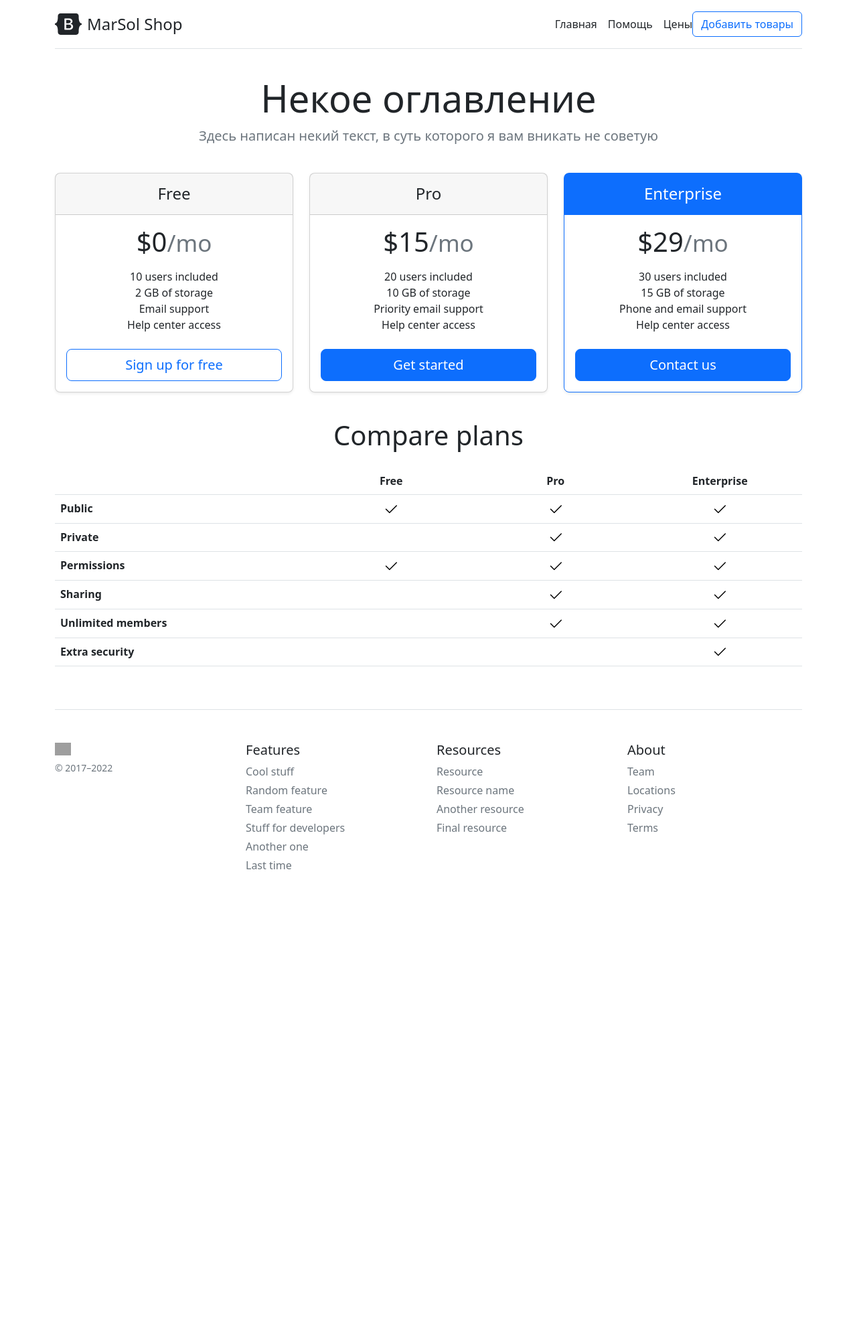
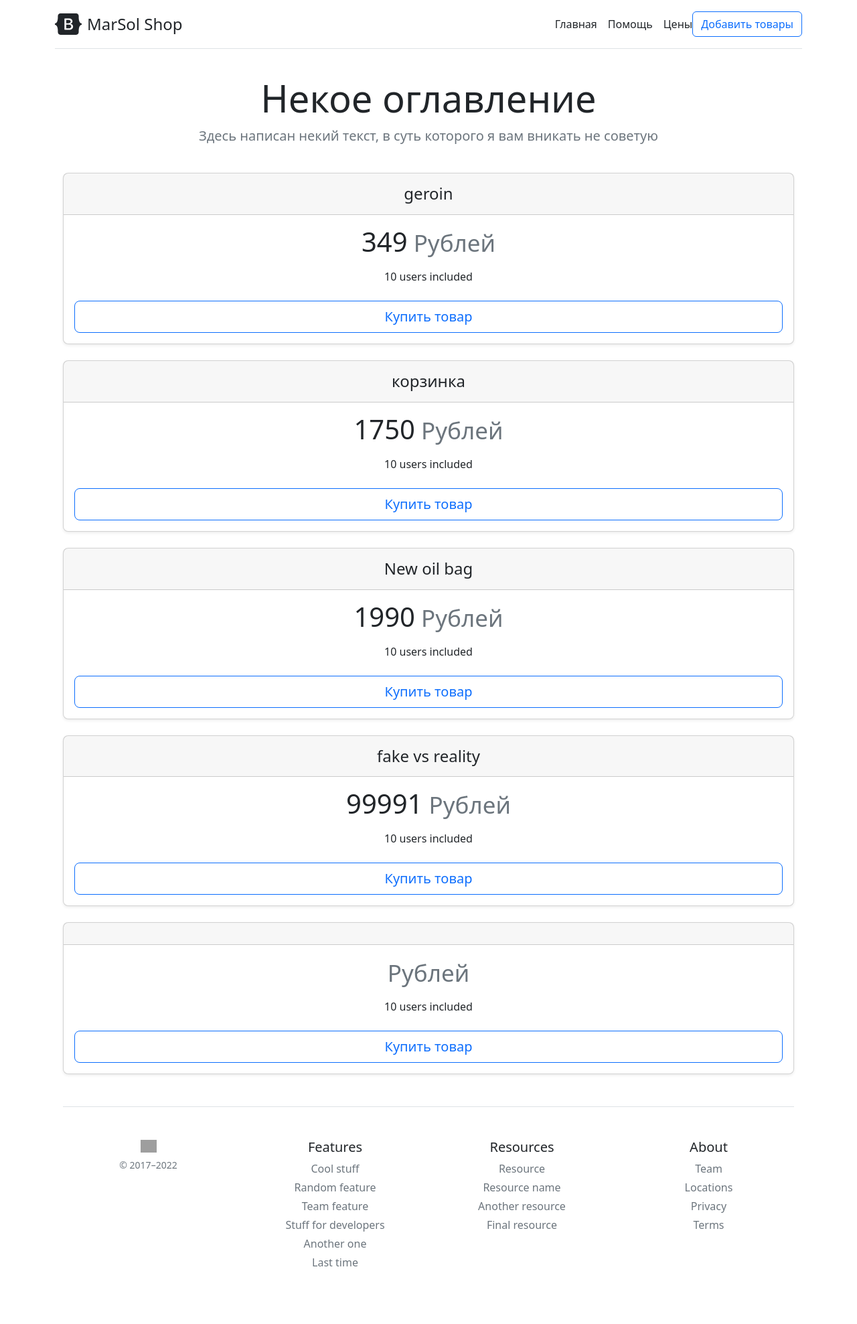
Before and after one commit to DENXXL/WebSite_MS_Shop, a Flask app: page / in a window 1280 px wide. Shown: the whole page at 67% size. Before the commit the page ends 1298 px from the top, so only its background shows below. Run offline with Flask 2, Linux system fonts and the light colour scheme; data comes from the database, SQL or seed files in the repository; both versions use the stored data as it was after the commit; lists and menus that the app fills with data are empty; grey boxes are pictures that could not be loaded.

Commit message:
update project

```diff
--- a/main.py
+++ b/main.py
@@ -1,25 +1,63 @@
-from flask import Flask, render_template
 from flask_sqlalchemy import SQLAlchemy
-
+from flask import Flask, render_template, request, redirect
+from cloudipsp import Api, Checkout
 app = Flask(__name__)
 app.config['SQLALCHEMY_DATABASE_URI'] = 'sqlite:///shop.db'
+app.config['SQLALCHEMY_TRACK_MODIFICATIONS'] = False
 db = SQLAlchemy(app)
+
 
 class Item(db.Model):
     id = db.Column(db.Integer, primary_key=True)
-    title = db.Column(db.String(50), nullable = False)
-    price = db.Column(db.Integer, nullable = False)
-    IsActive = db.Column(db.Boolean, default = True)
+    title = db.Column(db.String(50), nullable=False)
+    price = db.Column(db.Integer, nullable=False)
+    IsActive = db.Column(db.Boolean, default=True)
+
+    def __repr__(self):
+        return self.title
 
 
-@app.route("/")
+@app.route('/')
 def home():
-    return render_template("home.html")
-
-@app.route("/about_us")
-def about():
-    return render_template("about.html")
+    items = Item.query.order_by(Item.price).all()
+    return render_template('home.html', data=items)
 
 
+@app.route('/about')
+def about():
+    return render_template('about.html')
+
+
+@app.route('/buy/<int:id>')
+def item_buy(id):
+    item = Item.query.get(id)
+    api = Api(merchant_id=1396424,
+              secret_key='test')
+    checkout = Checkout(api=api)
+    data = {
+        "currency": "RUB",
+        "amount": str(item.price) + "00"
+    }
+    url = checkout.url(data).get('checkout_url')
+    return redirect(url)
+
+
+@app.route('/create', methods=['POST', 'GET'])
+def create():
+    if request.method == "POST":
+        title = request.form['title']
+        price = request.form['price']
+
+        item = Item(title=title, price=price)
+
+        try:
+            db.session.add(item)
+            db.session.commit()
+            return redirect('/')
+        except:
+            return "Ошибочка вышла :("
+    else:
+        return render_template('create.html')
+
 if __name__ == "__main__":
-    app.run(debug=False)
+    app.run(debug=True)
--- a/templates/base.html
+++ b/templates/base.html
@@ -23,7 +23,6 @@
 
 
 <div class="container py-3">
-
 
 
     <div class="d-flex flex-column flex-md-row align-items-center pb-3 mb-4 border-bottom">
--- a/templates/home.html
+++ b/templates/home.html
@@ -12,114 +12,21 @@
   </header>
 
   <main>
-    <div class="row row-cols-1 row-cols-md-3 mb-3 text-center">
-      <div class="col">
+    <div class="container">
+      <div class="card-deck mb-3 text-center">
+      {% for el in data %}
         <div class="card mb-4 rounded-3 shadow-sm">
           <div class="card-header py-3">
-            <h4 class="my-0 fw-normal">Free</h4>
+            <h4 class="my-0 fw-normal">{{ el.title }}</h4>
           </div>
           <div class="card-body">
-            <h1 class="card-title pricing-card-title">$0<small class="text-muted fw-light">/mo</small></h1>
+            <h1 class="card-title pricing-card-title">{{ el.price }}<small class="text-muted fw-light"> Рублей</small></h1>
             <ul class="list-unstyled mt-3 mb-4">
               <li>10 users included</li>
-              <li>2 GB of storage</li>
-              <li>Email support</li>
-              <li>Help center access</li>
             </ul>
-            <button type="button" class="w-100 btn btn-lg btn-outline-primary">Sign up for free</button>
+            <a href="/buy/{{ el.id }}" class="w-100 btn btn-lg btn-outline-primary">Купить товар</a>
           </div>
         </div>
-      </div>
-      <div class="col">
-        <div class="card mb-4 rounded-3 shadow-sm">
-          <div class="card-header py-3">
-            <h4 class="my-0 fw-normal">Pro</h4>
-          </div>
-          <div class="card-body">
-            <h1 class="card-title pricing-card-title">$15<small class="text-muted fw-light">/mo</small></h1>
-            <ul class="list-unstyled mt-3 mb-4">
-              <li>20 users included</li>
-              <li>10 GB of storage</li>
-              <li>Priority email support</li>
-              <li>Help center access</li>
-            </ul>
-            <button type="button" class="w-100 btn btn-lg btn-primary">Get started</button>
-          </div>
-        </div>
-      </div>
-      <div class="col">
-        <div class="card mb-4 rounded-3 shadow-sm border-primary">
-          <div class="card-header py-3 text-bg-primary border-primary">
-            <h4 class="my-0 fw-normal">Enterprise</h4>
-          </div>
-          <div class="card-body">
-            <h1 class="card-title pricing-card-title">$29<small class="text-muted fw-light">/mo</small></h1>
-            <ul class="list-unstyled mt-3 mb-4">
-              <li>30 users included</li>
-              <li>15 GB of storage</li>
-              <li>Phone and email support</li>
-              <li>Help center access</li>
-            </ul>
-            <button type="button" class="w-100 btn btn-lg btn-primary">Contact us</button>
-          </div>
-        </div>
-      </div>
-    </div>
+      {% endfor %}
 
-    <h2 class="display-6 text-center mb-4">Compare plans</h2>
-
-    <div class="table-responsive">
-      <table class="table text-center">
-        <thead>
-          <tr>
-            <th style="width: 34%;"></th>
-            <th style="width: 22%;">Free</th>
-            <th style="width: 22%;">Pro</th>
-            <th style="width: 22%;">Enterprise</th>
-          </tr>
-        </thead>
-        <tbody>
-          <tr>
-            <th scope="row" class="text-start">Public</th>
-            <td><svg class="bi" width="24" height="24"><use xlink:href="#check"></use></svg></td>
-            <td><svg class="bi" width="24" height="24"><use xlink:href="#check"></use></svg></td>
-            <td><svg class="bi" width="24" height="24"><use xlink:href="#check"></use></svg></td>
-          </tr>
-          <tr>
-            <th scope="row" class="text-start">Private</th>
-            <td></td>
-            <td><svg class="bi" width="24" height="24"><use xlink:href="#check"></use></svg></td>
-            <td><svg class="bi" width="24" height="24"><use xlink:href="#check"></use></svg></td>
-          </tr>
-        </tbody>
-
-        <tbody>
-          <tr>
-            <th scope="row" class="text-start">Permissions</th>
-            <td><svg class="bi" width="24" height="24"><use xlink:href="#check"></use></svg></td>
-            <td><svg class="bi" width="24" height="24"><use xlink:href="#check"></use></svg></td>
-            <td><svg class="bi" width="24" height="24"><use xlink:href="#check"></use></svg></td>
-          </tr>
-          <tr>
-            <th scope="row" class="text-start">Sharing</th>
-            <td></td>
-            <td><svg class="bi" width="24" height="24"><use xlink:href="#check"></use></svg></td>
-            <td><svg class="bi" width="24" height="24"><use xlink:href="#check"></use></svg></td>
-          </tr>
-          <tr>
-            <th scope="row" class="text-start">Unlimited members</th>
-            <td></td>
-            <td><svg class="bi" width="24" height="24"><use xlink:href="#check"></use></svg></td>
-            <td><svg class="bi" width="24" height="24"><use xlink:href="#check"></use></svg></td>
-          </tr>
-          <tr>
-            <th scope="row" class="text-start">Extra security</th>
-            <td></td>
-            <td></td>
-            <td><svg class="bi" width="24" height="24"><use xlink:href="#check"></use></svg></td>
-          </tr>
-        </tbody>
-      </table>
-    </div>
-  </main>
 {% endblock %}
```
Also changed, not shown: templates/create.html (added, +16 -0 lines), README.md (deleted), instance/shop.db (added).
